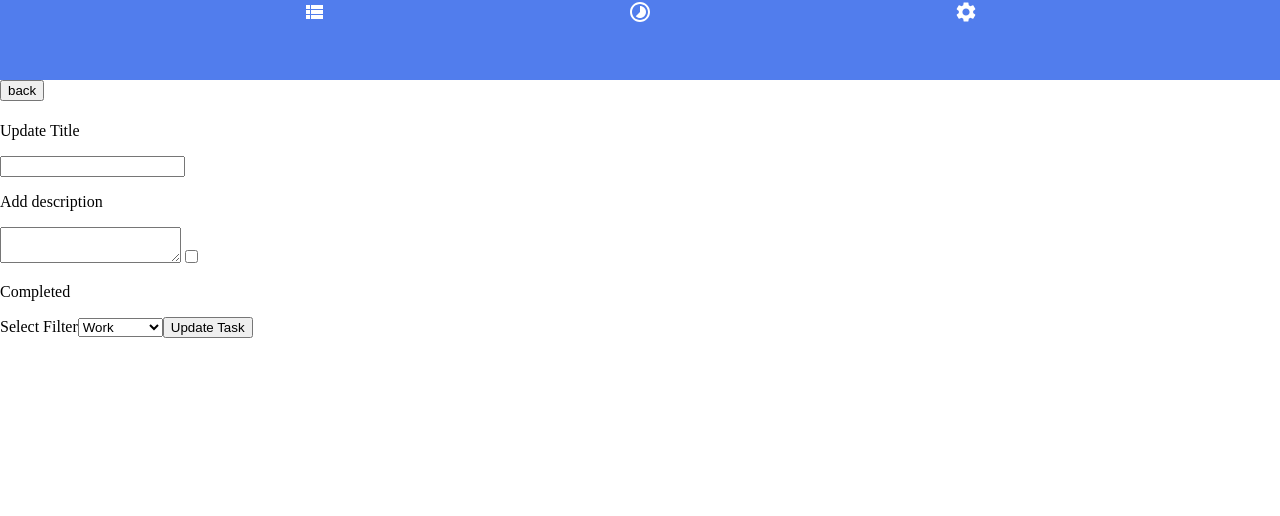
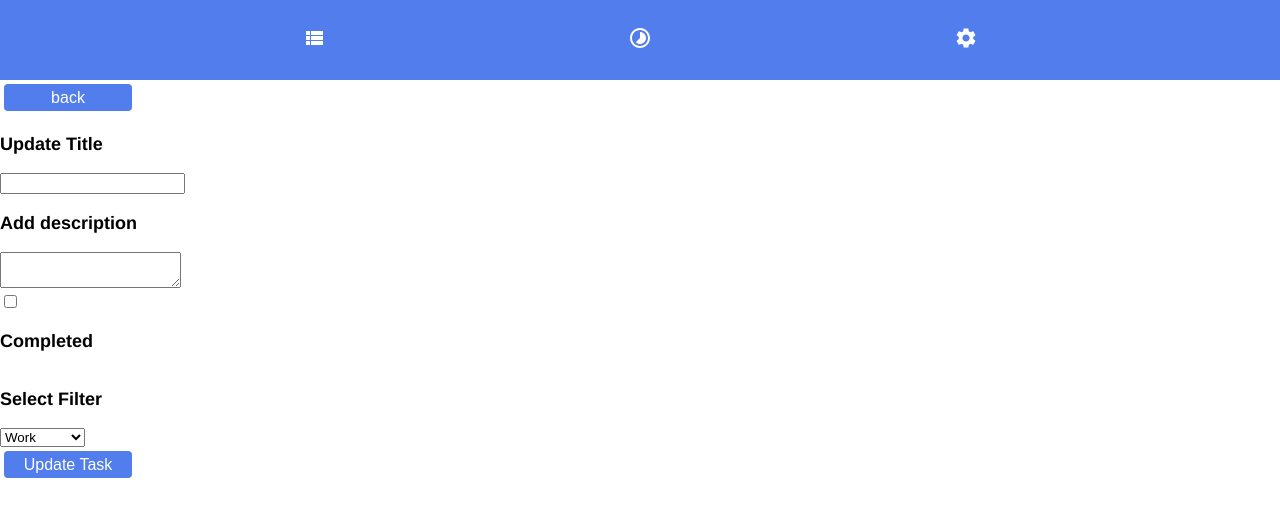
Before and after one commit to mattayoungs/todo-app, a React (Create React App) app: page /todolist/1 in a window 1280 px wide. Shown: the top 516 px of the page. Built offline with nearby package versions, Linux system fonts and the light colour scheme.

Commit message:
moved styles to js

```diff
--- a/src/App.scss
+++ b/src/App.scss
@@ -37,118 +37,117 @@ $secondary-color: #f06868;
   font-size: 18px;
   line-height: 21px;
 }
-.navbar {
-  display: flex;
-  justify-content: space-evenly;
-  width: 100%;
-  height: 5rem;
-  background-color: $primary-color;
-}
-.app-cont {
-  display: flex;
-  flex-direction: column;
-  align-content: center;
-  justify-items: center;
-}
-.list-cont {
-  display: flex;
-  flex-direction: column;
-  justify-content: center;
-  align-items: center;
-}
-.avatar-img {
-  width: 50px;
-  height: 50px;
-  padding-right: 1rem;
-  img {
-    height: 100%;
-    object-fit: cover;
-    border-radius: 25px;
-  }
-}
-.todo-cont {
-  display: flex;
-  flex-direction: column;
-  align-content: left;
-}
-.title-cont {
-  display: flex;
-  align-items: center;
-}
-.title {
-  @include title-type();
-}
-.task {
-  display: flex;
-  align-items: center;
-  width: 500px;
-  margin-bottom: 1rem;
-}
+// .navbar {
+//   display: flex;
+//   justify-content: space-evenly;
+//   width: 100%;
+//   height: 5rem;
+//   background-color: $primary-color;
+// }
+// .app-cont {
+//   display: flex;
+//   flex-direction: column;
+//   align-content: center;
+//   justify-items: center;
+// }
+// .list-cont {
+//   display: flex;
+//   flex-direction: column;
+//   justify-content: center;
+//   align-items: center;
+// }
+// .avatar-img {
+//   width: 50px;
+//   height: 50px;
+//   padding-right: 1rem;
+//   img {
+//     height: 100%;
+//     object-fit: cover;
+//     border-radius: 25px;
+//   }
+// }
+// .todo-cont {
+//   display: flex;
+//   flex-direction: column;
+//   align-content: left;
+// }
+// .title-cont {
+//   display: flex;
+//   align-items: center;
+// }
+// .title {
+//   @include title-type();
+// }
+// .task {
+//   display: flex;
+//   align-items: center;
+//   width: 500px;
+//   margin-bottom: 1rem;
+// }
 
-.task-cont {
-  display: flex;
+// .task-cont {
+//   display: flex;
 
-  width: 300px;
-}
+//   width: 300px;
+// }
 
-.task__title {
-  @include task-type();
-}
-.task-drop-icon {
-  justify-self: end;
-}
-.add-task-fab {
-  @include button();
-  width: 64px;
-  height: 64px;
-  border-radius: 36px;
-  position: fixed;
-  right: 100px;
-  bottom: 100px;
-  img {
-    position: relative;
-    top: 2px;
-  }
-}
-.destructive-btn {
-  @include button();
-  background-color: $secondary-color;
-}
+// .task__title {
+//   @include task-type();
+// }
+// .task-drop-icon {
+//   justify-self: end;
+// }
+// .add-task-fab {
+//   @include button();
+//   width: 64px;
+//   height: 64px;
+//   border-radius: 36px;
+//   position: fixed;
+//   right: 100px;
+//   bottom: 100px;
+//   img {
+//     position: relative;
+//     top: 2px;
+//   }
+// }
+// .destructive-btn {
+//   @include button();
+//   background-color: $secondary-color;
+// }
 
-.add-task-btn {
-  @include button();
-}
+// .add-task-btn {
+//   @include button();
+// }
 
-.add-task-feild {
-  width: 12rem;
-  height: 1.5rem;
-  @include description-type();
-}
+// .add-task-feild {
+//   width: 12rem;
+//   height: 1.5rem;
+//   @include description-type();
+// }
 
-.dash-cont {
-  width: 100vw;
-  height: 100vh;
-  display: flex;
-  justify-content: center;
-  align-items: center;
-  background: linear-gradient(137.93deg, #517ded 23.83%, #f06868 98.91%),
-    $primary-color;
-}
+// .dash-cont {
+//   width: 100vw;
+//   height: 100vh;
+//   display: flex;
+//   justify-content: center;
+//   align-items: center;
+//   background: linear-gradient(137.93deg, #517ded 23.83%, #f06868 98.91%),
+// }
 
-.clock {
-  display: flex;
-  flex-direction: column;
-  justify-content: center;
-  align-items: center;
-  width: 20rem;
-  height: 15rem;
-  border-radius: 2rem;
-  background-color: white;
-  &-welcome {
-    @include description-type();
-  }
-  &-time {
-    @include title-type();
-    font-size: 48px;
-  }
-}
+// .clock {
+//   display: flex;
+//   flex-direction: column;
+//   justify-content: center;
+//   align-items: center;
+//   width: 20rem;
+//   height: 15rem;
+//   border-radius: 2rem;
+//   background-color: white;
+//   &-welcome {
+//     @include description-type();
+//   }
+//   &-time {
+//     @include title-type();
+//     font-size: 48px;
+//   }
+// }
--- a/src/components/Dashboard.js
+++ b/src/components/Dashboard.js
@@ -4,10 +4,21 @@ import "../App.scss";
 
 function Dashboard(props) {
   return (
-    <div className="dash-cont">
+    <div style={styles.dashCont}>
       <Clock />
     </div>
   );
 }
 
+const styles = {
+  dashCont: {
+    width: "100vw",
+    height: "100vh",
+    display: "flex",
+    justifyContent: "center",
+    alignItems: "center",
+    background: "linear-gradient(137.93deg, #f06868 23.83%, #517ded 98.91%)",
+  },
+};
+
 export default Dashboard;
--- a/src/components/Header.js
+++ b/src/components/Header.js
@@ -6,7 +6,7 @@ import { NavLink, withRouter } from "react-router-dom";
 
 function Header() {
   return (
-    <header className="navbar">
+    <header style={styles.navBar}>
       <NavLink to="/todolist">
         <img src={list} alt="" />
       </NavLink>
@@ -20,4 +20,15 @@ function Header() {
   );
 }
 
+const styles = {
+  navBar: {
+    display: "flex",
+    justifyContent: "space-evenly",
+    alignItems: "center",
+    width: "100%",
+    height: "5rem",
+    backgroundColor: "#517ded",
+  },
+};
+
 export default withRouter(Header);
--- a/src/components/ListTitle.js
+++ b/src/components/ListTitle.js
@@ -2,13 +2,39 @@ import React from "react";
 
 function ListTitle(props) {
   return (
-    <div className="title-cont">
-      <div className="avatar-img">
-        <img src={props.user.avatarImg} alt={props.user.name} />
+    <div style={styles.titleCont}>
+      <div style={styles.avatarCont}>
+        <img
+          style={styles.profileImg}
+          src={props.user.avatarImg}
+          alt={props.user.name}
+        />
       </div>
-      <h1 className="title">{props.user.name}'s To Dos</h1>
+      <h1 style={styles.title}>{props.user.name}'s To Dos</h1>
     </div>
   );
 }
-
+const styles = {
+  titleCont: {
+    display: "flex",
+    alignItems: "center",
+  },
+  avatarCont: {
+    width: "50px",
+    height: "50px",
+    paddingRight: "1rem",
+  },
+  profileImg: {
+    height: "100%",
+    objectFit: "cover",
+    borderRadius: "25px",
+  },
+  title: {
+    fontFamily: "Helvetica",
+    fontStyle: "normal",
+    fontWeight: "bold",
+    fontSize: "32px",
+    lineHeight: "39px",
+  },
+};
 export default ListTitle;
--- a/src/components/Task.js
+++ b/src/components/Task.js
@@ -7,32 +7,67 @@ function Task(props) {
   const handleChangeTodo = (event) => props.onChangeTodo(event, props.task.id);
   const handleDeleteTask = () => props.onDelete(props.task.id);
   return (
-    <div className="task-cont">
-      <div className="task">
+    <div style={styles.taskCont}>
+      <div style={styles.task}>
         <input
           onChange={handleChangeTodo}
           defaultChecked={props.task.completed}
           value={props.task.completed}
-          className="task__checkbox"
           type="checkbox"
           name=""
           id={props.task.id}
         />
-        <label className="task__title" for={props.task.id}>
+        <label style={styles.taskTitle} for={props.task.id}>
           {props.task.title}
         </label>
       </div>
       <img
-        className="task-drop-icon"
+        style={styles.taskDropIcon}
         src={arrow}
         alt=""
         onClick={() => props.history.push("/todolist/" + props.task.id)}
       />
-      <button onClick={handleDeleteTask} className="destructive-btn">
+      <button onClick={handleDeleteTask} style={styles.deleteButton}>
         Delete Task
       </button>
     </div>
   );
 }
 
+const styles = {
+  taskCont: {
+    display: "flex",
+
+    width: "300px",
+  },
+  task: {
+    display: "flex",
+    alignItems: "center",
+    width: "500px",
+    marginBottom: "1rem",
+  },
+  taskTitle: {
+    fontFamily: "Helvetica",
+    fontStyle: "normal",
+    fontWeight: "bold",
+    fontSize: "18px",
+    lineHeight: "22px",
+  },
+  taskDropIcon: {
+    justifySelf: "end",
+  },
+  deleteButton: {
+    border: "0",
+    borderRadius: "0.25rem",
+    background: "#f06868",
+    color: "#ffffff",
+    fontSize: "1rem",
+    lineHeight: "1.2",
+    whiteSpace: "nowrap",
+    textDecoration: "none",
+    padding: "0.25rem 0.75rem",
+    margin: "0.25rem",
+  },
+};
+
 export default withRouter(Task);
--- a/src/components/TaskDetail.js
+++ b/src/components/TaskDetail.js
@@ -47,14 +47,20 @@ class TaskDetail extends React.Component {
 
   render() {
     return (
-      <>
-        <button onClick={() => this.props.history.push("/todolist")}>
+      <div style={styles.formCont}>
+        <button
+          style={styles.priButton}
+          onClick={() => this.props.history.push("/todolist")}
+        >
           back
         </button>
-        <form onSubmit={(event) => this.handleSubmit(event)}>
-          <h1>{this.state.task.title}</h1>
+        <form
+          style={styles.form}
+          onSubmit={(event) => this.handleSubmit(event)}
+        >
+          <div>
             <label>
-            <p>Update Title</p>
+              <p style={styles.inputLabel}>Update Title</p>
               <input
                 type="text"
                 placeholder={this.state.task.title}
@@ -63,8 +69,10 @@ class TaskDetail extends React.Component {
                 onChange={this.handleChange}
               ></input>
             </label>
+          </div>
+          <div>
             <label>
-            <p>Add description</p>
+              <p style={styles.inputLabel}>Add description</p>
               <textarea
                 col="30"
                 row="10"
@@ -74,6 +82,8 @@ class TaskDetail extends React.Component {
                 onChange={this.handleChange}
               ></textarea>
             </label>
+          </div>
+          <div>
             <label>
               <input
                 type="checkbox"
@@ -82,11 +92,12 @@ class TaskDetail extends React.Component {
                 value={this.state.task.completed}
                 onChange={this.handleChange}
               ></input>
-            <p>Completed</p>
+              <p style={styles.inputLabel}>Completed</p>
             </label>
-
+          </div>
+          <div>
             <label>
-            Select Filter
+              <p style={styles.inputLabel}>Select Filter</p>
               <select
                 name="filter"
                 value={this.state.task.filter}
@@ -104,6 +115,7 @@ class TaskDetail extends React.Component {
                 })}
               </select>
             </label>
+          </div>
 
           {/* <button
             onClick={(event) => {
@@ -113,11 +125,42 @@ class TaskDetail extends React.Component {
           >
             Delete Task
           </button> */}
-          <button>Update Task</button>
+          <button style={styles.priButton}>Update Task</button>
         </form>
-      </>
+      </div>
     );
   }
 }
-
+const styles = {
+  formCont: {
+    display: "flex",
+    flexDirection: "column",
+    justifyContent: "center",
+    alignContent: "center",
+  },
+  form: {
+    display: "flex",
+    flexDirection: "column",
+  },
+  priButton: {
+    border: "0",
+    borderRadius: "0.25rem",
+    background: "#517ded",
+    color: "#ffffff",
+    fontSize: "1rem",
+    lineHeight: "1.2",
+    whiteSpace: "nowrap",
+    textDecoration: "none",
+    padding: "0.25rem 0.75rem",
+    margin: "0.25rem",
+    width: "8rem",
+  },
+  inputLabel: {
+    fontFamily: "Helvetica",
+    fontStyle: "normal",
+    fontWeight: "bold",
+    fontSize: "18px",
+    lineHeight: "22px",
+  },
+};
 export default withRouter(TaskDetail);
--- a/src/components/TodoList.js
+++ b/src/components/TodoList.js
@@ -146,25 +146,25 @@ class TodoList extends React.Component {
           />
         </Route>
         <Route path="/todolist">
-          <div className="app-cont">
-            <div className="list-cont">
+          <div style={styles.appCont}>
+            <div style={styles.listCont}>
               <ListTitle user={this.state.user} />
               <div>
                 <input
                   type="text"
                   onChange={this.handleChangeTask}
                   value={this.state.newTask}
-                  className="add-task-feild"
+                  style={styles.addTaskFeild}
                 />
                 <button
                   onClick={this.handleAddNewTask}
-                  className="add-task-btn"
+                  style={styles.priButton}
                 >
                   ADD
                 </button>
               </div>
 
-              <div className="todo-cont">
+              <div style={styles.todoCont}>
                 {this.state.todoList.map((taskObject) => (
                   <Task
                     task={taskObject}
@@ -182,4 +182,45 @@ class TodoList extends React.Component {
   }
 }
 
+const styles = {
+  appCont: {
+    display: "flex",
+    flexDirection: "column",
+    alignContent: "center",
+    justifyItems: "center",
+  },
+  listCont: {
+    display: "flex",
+    flexDirection: "column",
+    justifyContent: "center",
+    alignItems: "center",
+  },
+  addTaskFeild: {
+    width: "12rem",
+    height: "1.5rem",
+    fontFamily: "Helvetica",
+    fontStyle: "normal",
+    fontWeight: "normal",
+    fontSize: "18px",
+    lineHeight: "21px",
+  },
+  priButton: {
+    border: "0",
+    borderRadius: "0.25rem",
+    background: "#517ded",
+    color: "#ffffff",
+    fontSize: "1rem",
+    lineHeight: "1.2",
+    whiteSpace: "nowrap",
+    textDecoration: "none",
+    padding: "0.25rem 0.75rem",
+    margin: "0.25rem",
+  },
+  todoCont: {
+    display: "flex",
+    flexDirection: "column",
+    alignContent: "left",
+  },
+};
+
 export default TodoList;
--- a/src/components/clock/Clock.js
+++ b/src/components/clock/Clock.js
@@ -21,12 +21,34 @@ class Clock extends Component {
 
   render() {
     return (
-      <div className="clock">
-        <p className="clock-welcome">Welcome, the Time is:</p>
-        <h2 className="clock-time">{this.state.date.toLocaleTimeString()}</h2>
+      <div style={styles.clock}>
+        <p style={styles.clockWelcome}>Welcome, the Time is:</p>
+        <h2 style={styles.clockTime}>{this.state.date.toLocaleTimeString()}</h2>
       </div>
     );
   }
 }
 
+const styles = {
+  clock: {
+    display: "flex",
+    flexDirection: "column",
+    justifyContent: "center",
+    alignItems: "center",
+    width: "20rem",
+    height: "15rem",
+    borderRadius: "2rem",
+    backgroundColor: "white",
+  },
+  clockWelcome: {
+    fontFamily: "Helvetica",
+    fontSize: "18px",
+    lineHeight: "21px",
+  },
+  clockTime: {
+    fontFamily: "Helvetica",
+    fontSize: "48px",
+  },
+};
+
 export default Clock;
```
Lines whose indentation alone changed are shown as unchanged.
